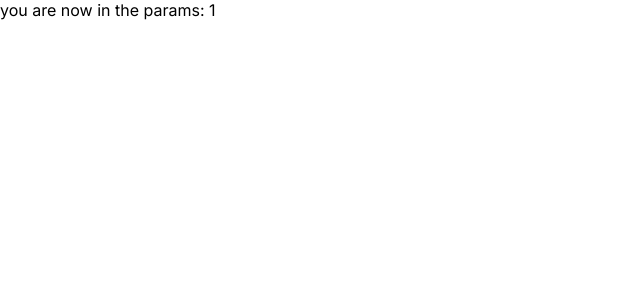
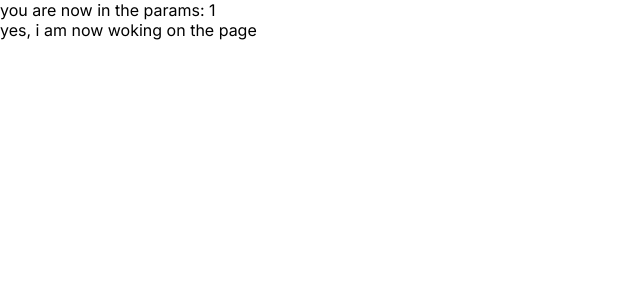
Before and after one commit to austinedavid/open-graph, a Next.js app: page /about/1 in a window 1280 px wide. Shown: the top 300 px of the page, without its empty margins (0-640 px from the left). Built offline with nearby package versions, Linux system fonts and the light colour scheme.

Commit message:
added the git

```diff
--- a/src/app/about/[slug]/page.tsx
+++ b/src/app/about/[slug]/page.tsx
@@ -5,6 +5,7 @@ const page = ({params:{slug}}:{params:{slug:string}}) => {
   return (
     <div>
         <p>you are now in the params: {slug}</p>
+        <p>yes, i am now woking on the page </p>
     </div>
   )
 }
```
